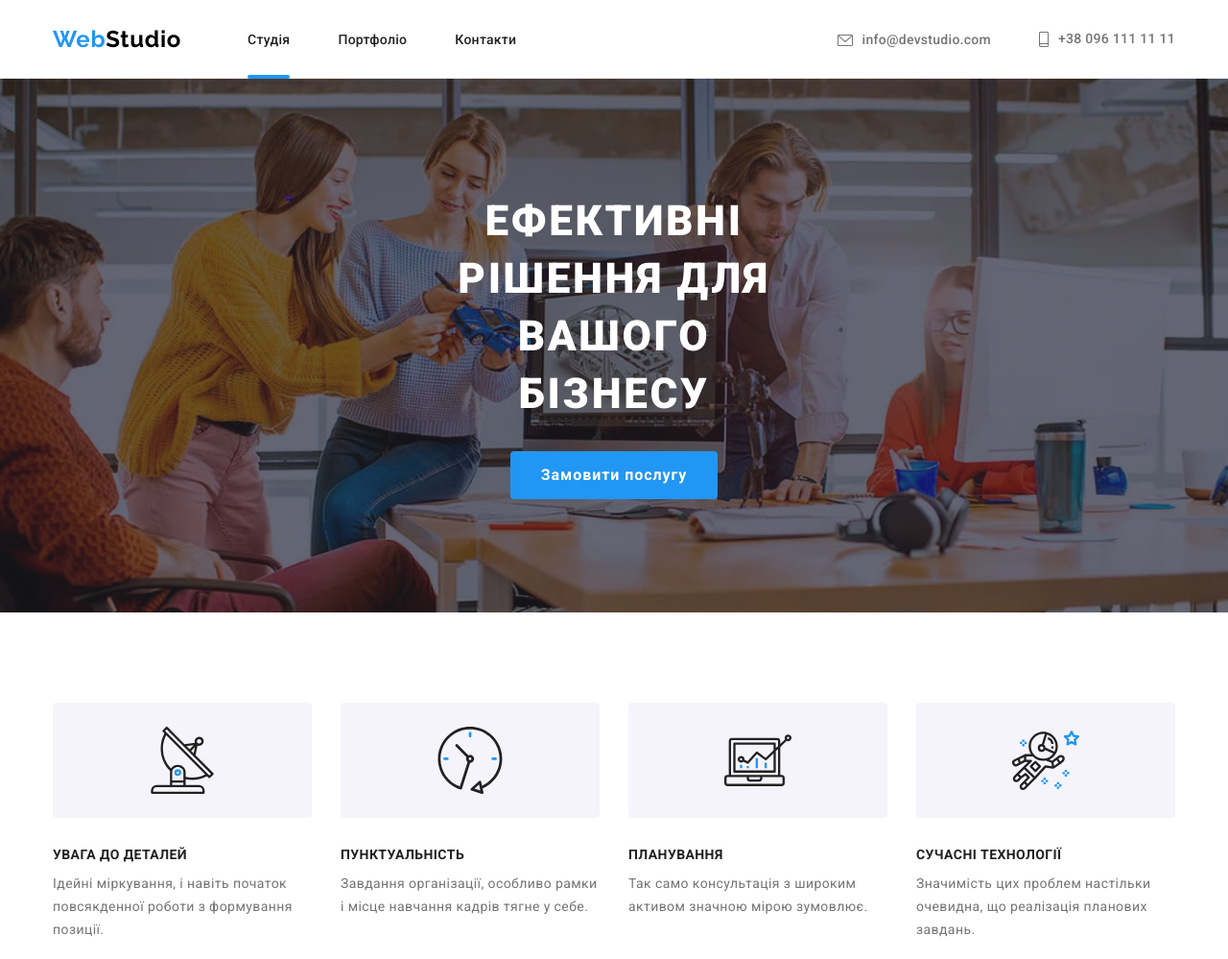
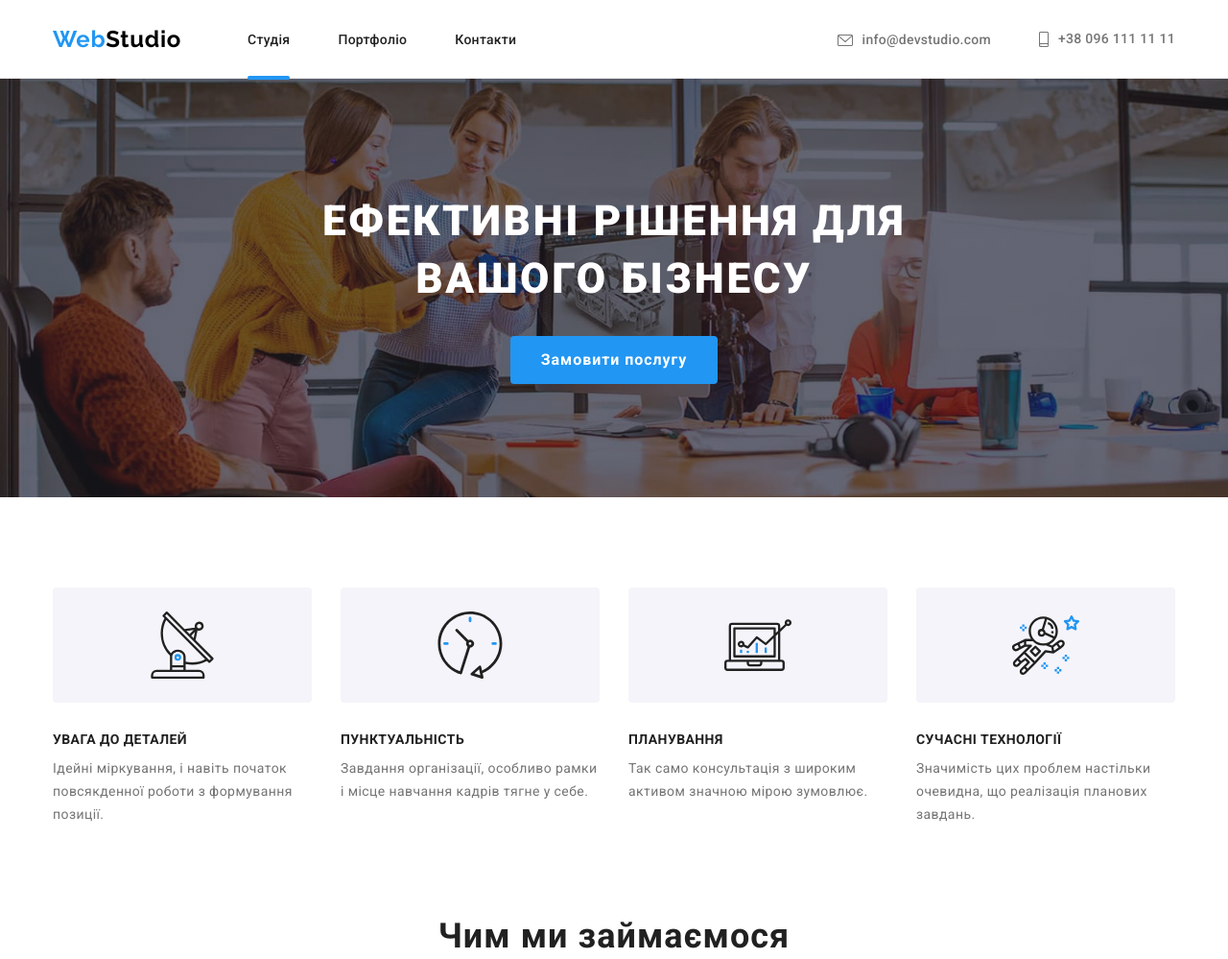
Before and after one commit to Umka-Ness/WebStudio, a plain HTML site: page index.html in a window 1280 px wide. Shown: the top 999 px of the page at 96% size. Drawn offline with nearby package versions, Linux system fonts and the light colour scheme; files whose address does not match are found by name.

Commit message:
update all

```diff
--- a/sass/layouts/_header.scss
+++ b/sass/layouts/_header.scss
@@ -151,10 +151,10 @@
     background-color: var(--focus-color);
     border-radius: 2px;
     @media screen and (min-width:481px) {
-        bottom: -20px;
+        bottom: -19px;
     }
     @media screen and (min-width:1200px) {
-        bottom: -1px;
+        bottom: -2px;
     }
 }
 
--- a/sass/layouts/_hero.scss
+++ b/sass/layouts/_hero.scss
@@ -46,6 +46,7 @@
             line-height: calc(42 / 26);
     }
     @media screen and (min-width:1200px) {
+        width: 100%;
         font-size: 44px;
         line-height: calc(60 / 44);
     }
```
Also changed, not shown: css/main.css, css/main.min.css, 2 other files.
